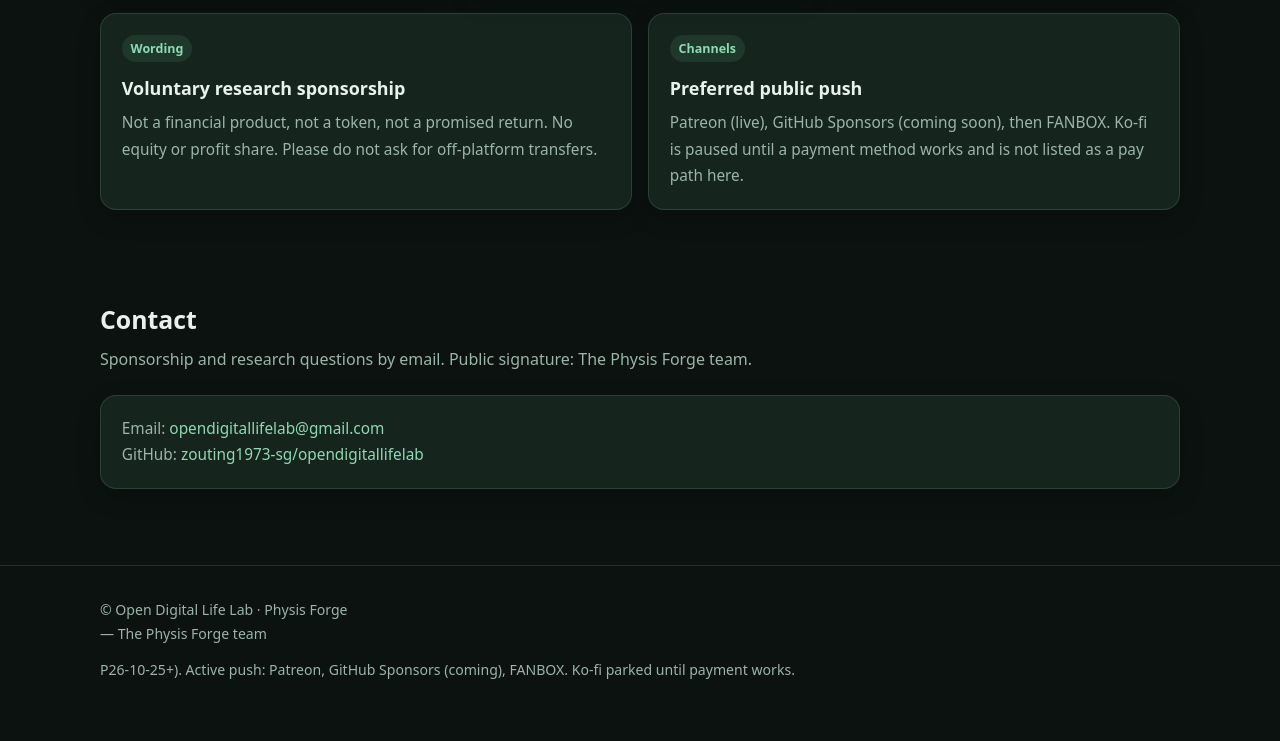
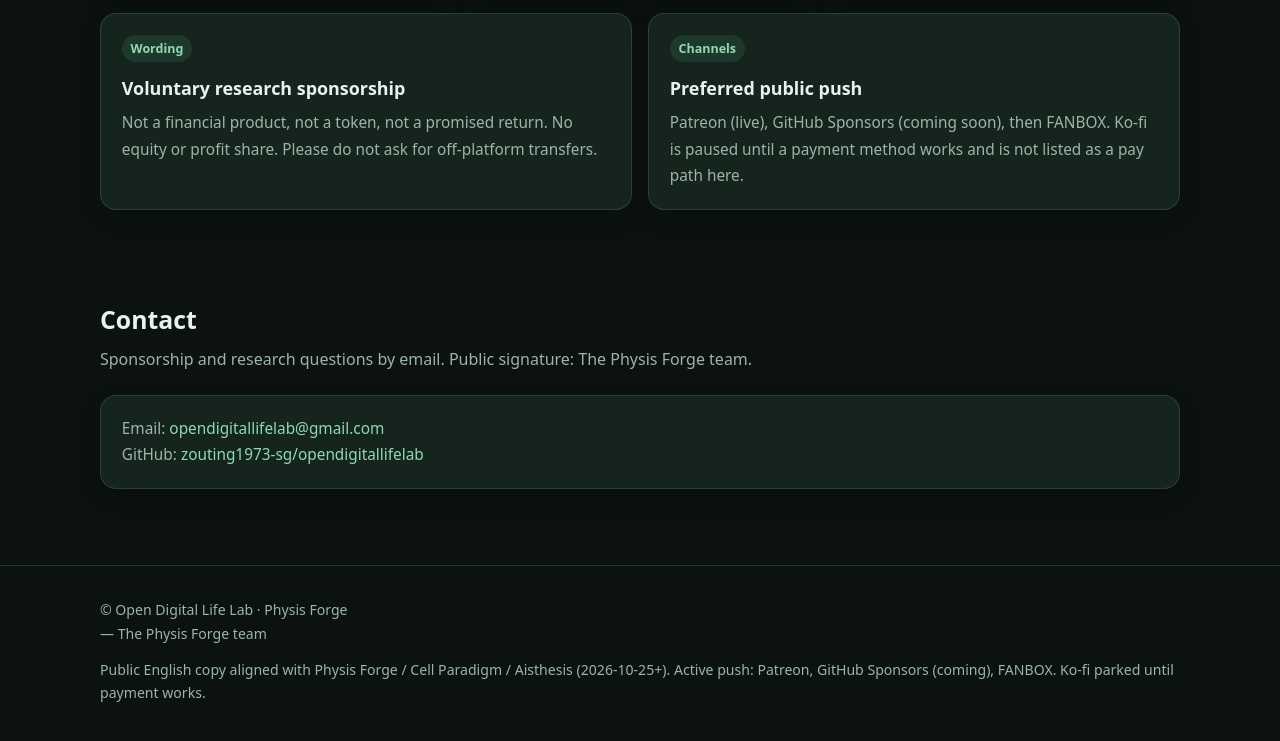
Before and after one commit to zouting1973-sg/opendigitallifelab, a plain HTML site: page index.html in a window 1280 px wide. Shown: the part 2098-2839 px from the top of the page. Drawn offline with Linux system fonts and the light colour scheme.

Commit message:
Fix Pages footer copy after Ko-fi park update

```diff
--- a/index.html
+++ b/index.html
@@ -185,7 +185,7 @@
       <div>© Open Digital Life Lab · Physis Forge</div>
       <div>— The Physis Forge team</div>
       <div class="sources">
-        P26-10-25+). Active push: Patreon, GitHub Sponsors (coming), FANBOX. Ko-fi parked until payment works.
+        Public English copy aligned with Physis Forge / Cell Paradigm / Aisthesis (2026-10-25+). Active push: Patreon, GitHub Sponsors (coming), FANBOX. Ko-fi parked until payment works.
       </div>
     </div>
   </footer>
```
